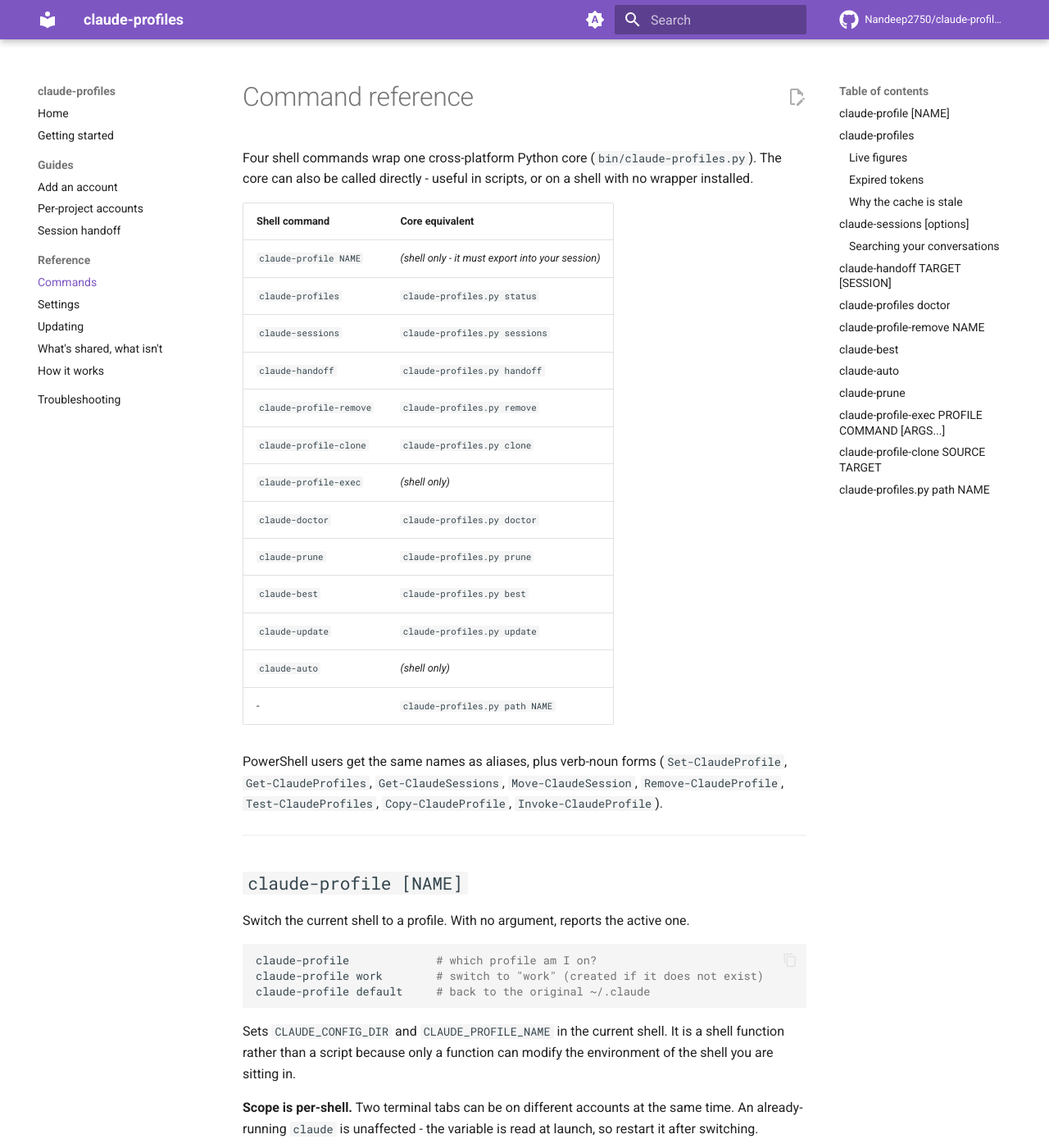
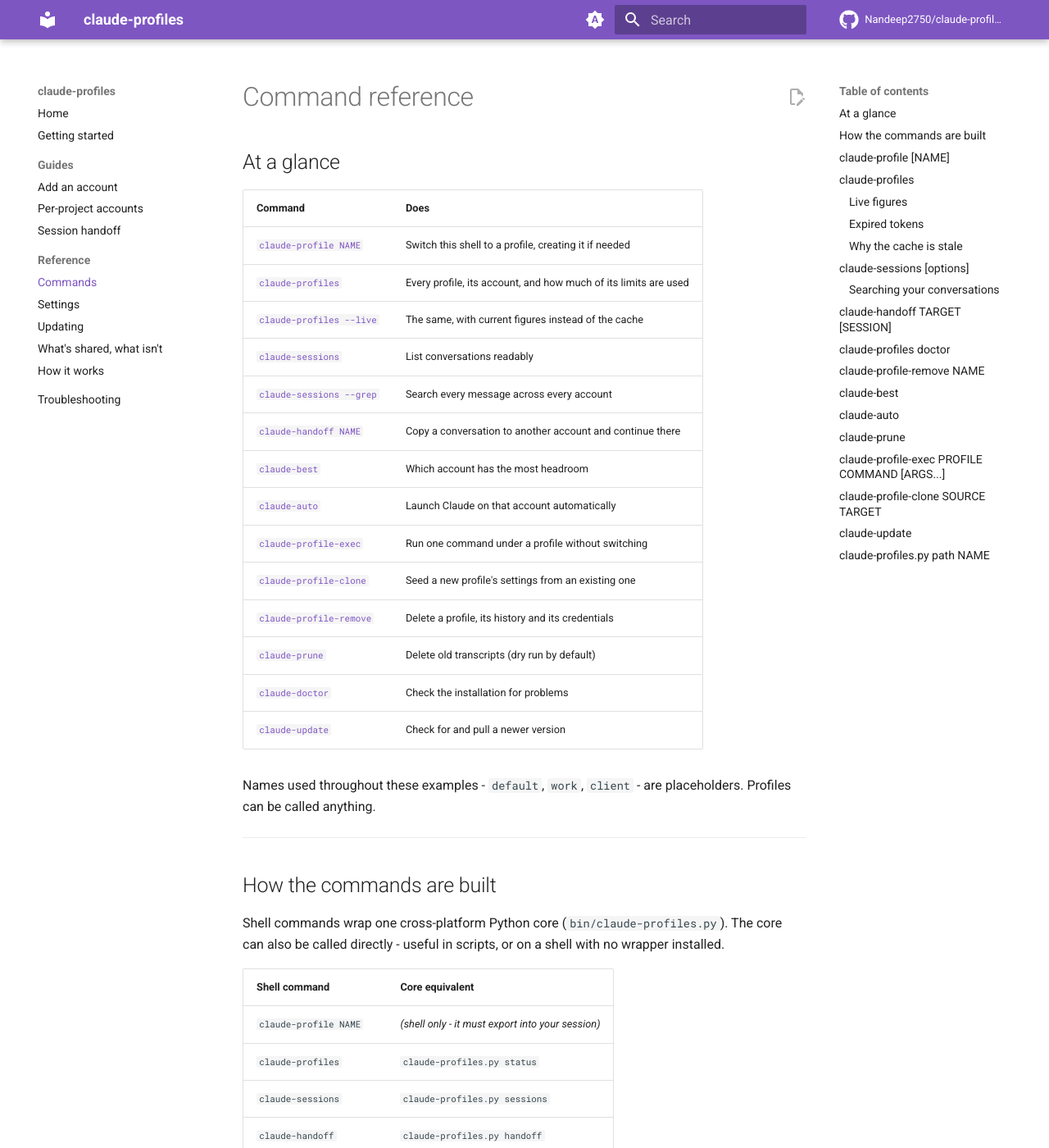
Before and after one commit to Nandeep2750/claude-profiles, an MkDocs documentation site: the page built from docs/commands.md, in a window 1280 px wide and 1400 px high. Shown: the whole window at 82% size. Built offline with MkDocs 1.6.1 and Material for MkDocs 9.7.7, drawn with Linux system fonts in a browser that asks for light colours; comment, search, counter and statistics services are not loaded; some of the changed text lies outside the part shown.

Commit message:
docs: use placeholder names throughout
Examples had leaked real profile names into claude-best and claude-sessions
output, and used 'Acme' - a real company - as the sample project. Now
default/work/client for profiles and <project-name> for paths, with a note
that the names are placeholders.

Adds an at-a-glance command table to the reference, which previously only
existed on the landing page and README, and a reference entry for
claude-update. Test fixtures renamed to sample-project for the same reason.

````diff
--- a/docs/commands.md
+++ b/docs/commands.md
@@ -1,6 +1,32 @@
 # Command reference
 
-Four shell commands wrap one cross-platform Python core
+## At a glance
+
+| Command | Does |
+|---|---|
+| [`claude-profile NAME`](#claude-profile-name) | Switch this shell to a profile, creating it if needed |
+| [`claude-profiles`](#claude-profiles) | Every profile, its account, and how much of its limits are used |
+| [`claude-profiles --live`](#live-figures) | The same, with current figures instead of the cache |
+| [`claude-sessions`](#claude-sessions-options) | List conversations readably |
+| [`claude-sessions --grep`](#searching-your-conversations) | Search every message across every account |
+| [`claude-handoff NAME`](#claude-handoff-target-session) | Copy a conversation to another account and continue there |
+| [`claude-best`](#claude-best) | Which account has the most headroom |
+| [`claude-auto`](#claude-auto) | Launch Claude on that account automatically |
+| [`claude-profile-exec`](#claude-profile-exec-profile-command-args) | Run one command under a profile without switching |
+| [`claude-profile-clone`](#claude-profile-clone-source-target) | Seed a new profile's settings from an existing one |
+| [`claude-profile-remove`](#claude-profile-remove-name) | Delete a profile, its history and its credentials |
+| [`claude-prune`](#claude-prune) | Delete old transcripts (dry run by default) |
+| [`claude-doctor`](#claude-profiles-doctor) | Check the installation for problems |
+| [`claude-update`](#claude-update) | Check for and pull a newer version |
+
+Names used throughout these examples - `default`, `work`, `client` - are
+placeholders. Profiles can be called anything.
+
+---
+
+## How the commands are built
+
+Shell commands wrap one cross-platform Python core
 (`bin/claude-profiles.py`). The core can also be called directly - useful in
 scripts, or on a shell with no wrapper installed.
 
@@ -216,7 +242,7 @@
 summary, with surrounding context:
 
 ```
-│ 1 │ proofed │ 0m ago │ 55 │ eb82f424… │ ~ │ …gives each profile its own macOS Keychain… │
+│ 1 │ work    │ 0m ago │ 55 │ eb82f424… │ ~ │ …gives each profile its own macOS Keychain… │
 ```
 
 The pattern is a case-insensitive regular expression, so `-g "auth|login"` works.
@@ -358,8 +384,8 @@
 Names the signed-in account with the most headroom.
 
 ```
-  -> proofed      5% used  (5h 5%, 7d 2%)
-     biztech      32% used (5h 32%, 7d 17%)
+  -> work         5% used  (5h 5%, 7d 2%)
+     client      32% used  (5h 32%, 7d 17%)
 ```
 
 A profile is judged by its **tightest** limit, not its average - an account at
@@ -479,6 +505,25 @@
 
 ---
 
+## `claude-update`
+
+Check for and pull a newer version. Covered in full on the
+[Updating](updating.md) page.
+
+```sh
+claude-update --check    # what is installed, and what is available
+claude-update            # pull it
+```
+
+| Flag | Effect |
+|---|---|
+| `-c`, `--check` | report only, change nothing |
+
+It refuses to run over uncommitted local edits, uses `git pull --ff-only`, and
+tells you whether the change needs a shell restart.
+
+---
+
 ## `claude-profiles.py path NAME`
 
 Print a profile's config directory. Useful in scripts.
````
Also changed, not shown: other parts of docs/commands.md (+4 -4 lines), README.md (+2 -2 lines), docs/guides/handoff.md (+5 -5 lines), docs/guides/per-project.md (+6 -6 lines), docs/how-it-works.md (+3 -3 lines), docs/isolation.md (+1 -1 lines), docs/troubleshooting.md (+2 -2 lines), 1 other file.
